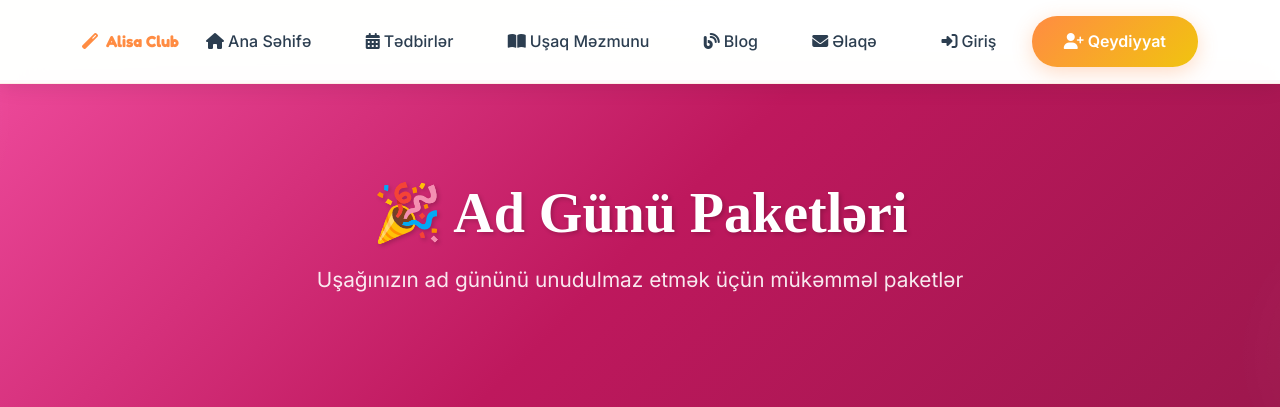
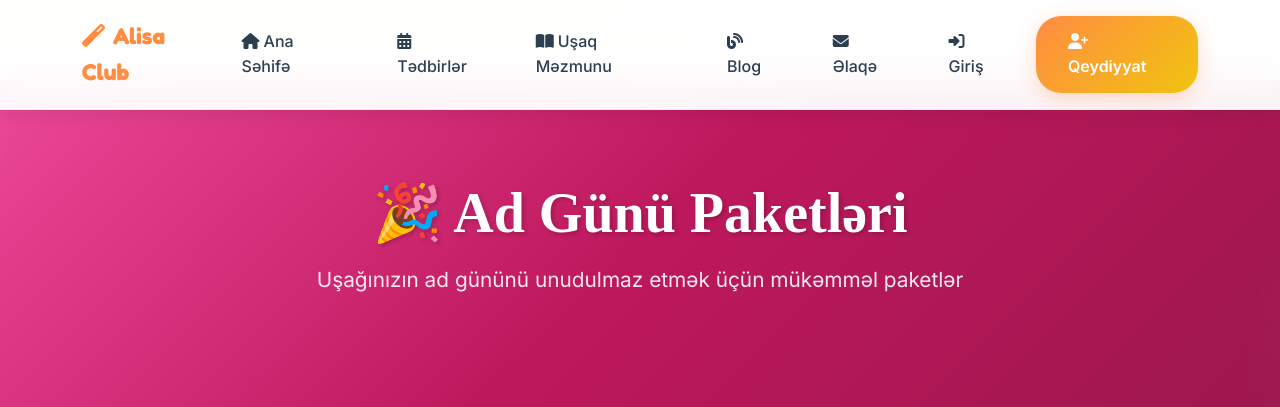
Before and after one commit to ElnurAliyev07/alisaclub, a Django app: page /birthday/ in a window 1280 px wide. Shown: the top 407 px of the page. Run offline with Django 4.2, Linux system fonts and the light colour scheme; data that the repository does not hold is empty.

Commit message:
Update base.html

```diff
--- a/templates/base.html
+++ b/templates/base.html
@@ -72,6 +72,7 @@
         .navbar-brand-modern {
             font-family: 'Fredoka', cursive;
             font-weight: 700;
+            font-size: 23px;
             color: var(--primary-orange) !important;
             text-decoration: none;
             transition: all 0.3s ease;
```
